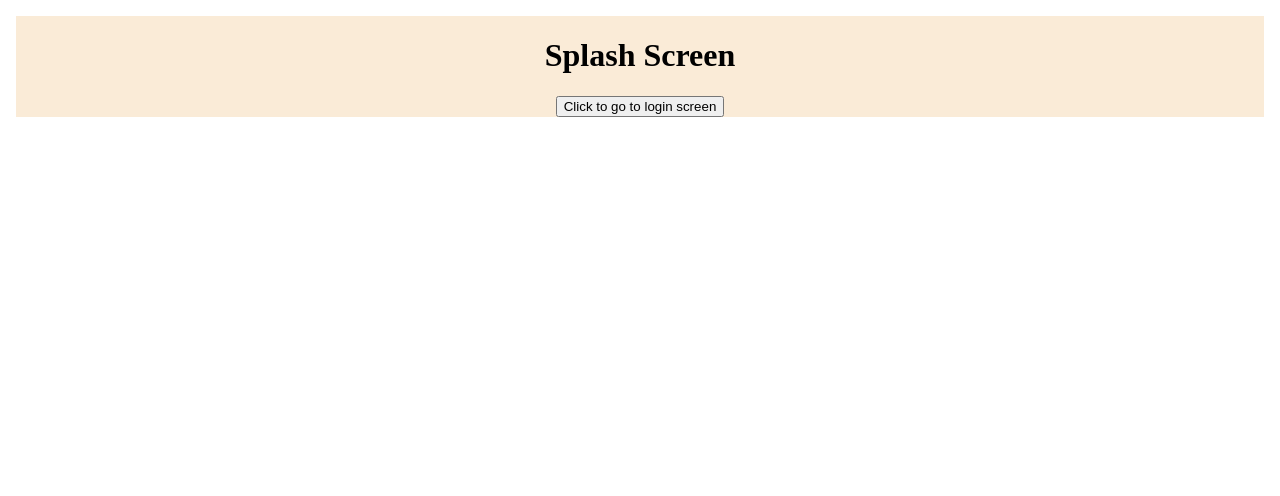
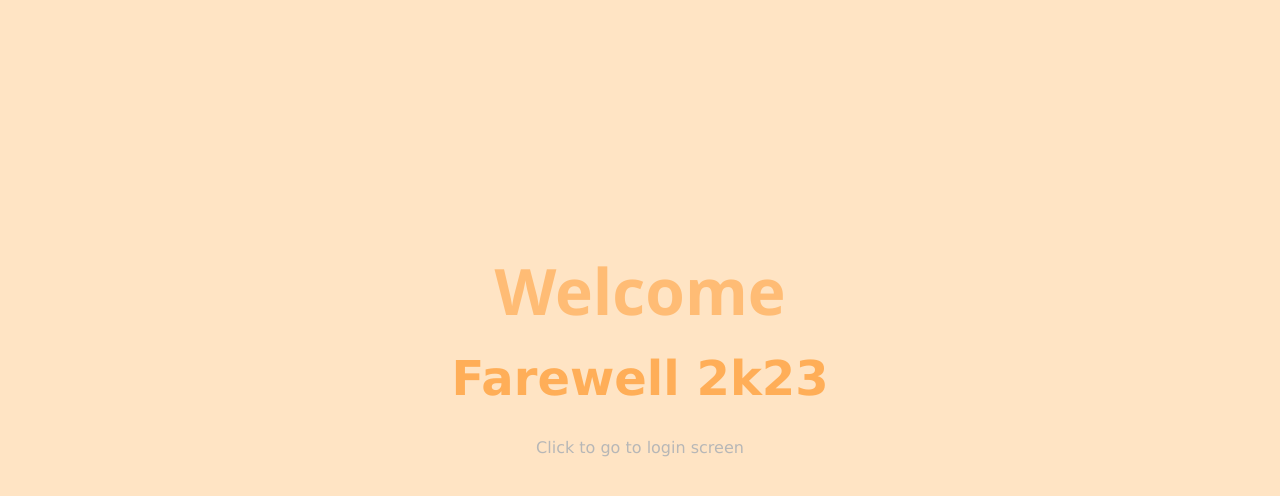
Before and after one commit to rohitPandey469/farewell2k23, a React (Vite) app: page / in a window 1280 px wide. Shown: the top 496 px of the page. Built offline with nearby package versions, Linux system fonts and the light colour scheme; what alertifyjs would draw is missing.

Commit message:
structured ui

```diff
--- a/src/pages/Dashboard.jsx
+++ b/src/pages/Dashboard.jsx
@@ -159,11 +159,11 @@ export default function Dashboard(){
     async function handleMsg1(e){
         e.preventDefault()
         if(userData.guessUser1 === ""){
-            alertify.notify('Choose a User', 'warning', 2, function(){  console.log('dismissed'); });
+            alertify.notify('Choose a User first', 'warning', 2, function(){  console.log('dismissed'); });
             return
         }
         else if(userData.guessMssg1 === ""){
-            alertify.notify('Empty Message', 'warning', 2, function(){  console.log('dismissed'); });
+            alertify.notify('Write a message', 'warning', 2, function(){  console.log('dismissed'); });
             return
         }
 
@@ -209,19 +209,21 @@ export default function Dashboard(){
     async function handleGuess1(e){
         e.preventDefault()
         if(userData.myUser1 === userData.localGuess1){
-            alert("correct guess")
+            alertify.alert('Correct Guess You can view your invitation now');
             try {
                 const userD = doc(db, "userData", userData.id);
                 await updateDoc(userD, {
                   "guessed1" : true
                 });
-                window.location.reload();
+                setUserData(prev => (
+                    {...prev, "guessed1" : true}
+                ))
               } catch (err) {
                 console.log(err);
             }
         }
         else{
-            alert("wrong guess")
+            alertify.notify('Wrong Guess', 'error', 2, function(){  console.log('dismissed'); });
             setUserData(prev => (
                 {...prev, "numGuess1" : prev.numGuess1 - 1}
             ))
@@ -292,8 +294,8 @@ export default function Dashboard(){
     */
     return(
         <div className='dashboardContainer'>
-            <h1 className='dashHeading'>Dashboard</h1>
-            <div className='container'>
+            {/* <h1 className='dashHeading'>Dashboard</h1> */}
+            <div className='container userContainer'>
                 <img
                     src="https://vignette.wikia.nocookie.net/roblox-pet-ranch-simulator/images/a/a9/Coinss.png/revision/latest?cb=20190307131955"
                     alt="champion profile"
@@ -305,17 +307,16 @@ export default function Dashboard(){
                     <button className="logoutButton button" onClick={handleLogout}>logout</button>
                 </div>
                 <form onSubmit={handleMsg1} className='sendMessageContainer'>
-                    {(userData.choose < 1) && <div className='recieverChoiceContainer'>
-                        <label htmlFor="guessUser1">Choose the person to message</label>
+                    {(userData.choose < 1) &&
                     <Select
+                        placeholder="choose"
                         id="guessUser1"
                         value={{label : userData.guessUser1}}
                         onChange={handleChangeSendSelect}
                         name="guessUser1"
                         className='selectReciever'
                         options = {allOptionUsers}
-                        />
-                    </div>}
+                    />}
                     <div>
                         <label htmlFor="guessMssg1">
                             {(userData.choose >= 1) ? `Update Message to ${userData.guessUser1}`:
@@ -330,7 +331,8 @@ export default function Dashboard(){
                             onChange={handleChange}
                             className="textArea"
                             placeholder={`Write a Message to \
-${userData.guessUser1 ? userData.guessUser1 : "unknown"} That helps him Guess your name, make sure not to reveal too much`}
+${userData.guessUser1 ? userData.guessUser1 : "unknown"} That \
+helps him Guess your name and get an Invitation to the farewell, make sure not to reveal too much`}
                         />
                     </div>
                     <button className='button'>Send</button>
@@ -338,18 +340,21 @@ ${userData.guessUser1 ? userData.guessUser1 : "unknown"} That helps him Guess yo
             </div>
             <div className='container'>
                 <h2>Recieved Message</h2>
-                {userData.myMssg1 ? <p>{userData.myMssg1}</p> : <p>No messages recieved yet</p>}
+                {userData.myMssg1 ? <p className='messageText'>{userData.myMssg1}</p> : <p>No messages recieved yet</p>}
                 {(!userData.guessed1 && userData.myMssg1 && userData.numGuess1 != 0)  &&
-                <form onSubmit={handleGuess1}>
-                    <label htmlFor="guessMy1">Guess The sender</label>
+                <form onSubmit={handleGuess1} className='guessForm'>
+                    <div className='guessSelectContainer'>
                         <Select
+                            placeholder="guess"
                             id="localGuess1"
                             Value={userData.localGuess1}
                             onChange={handleChangeRecieveSelect}
                             name="localGuess1"
                             options = {allSelectUsers}
+                            className='selectGuess'
                         />
-                    <p>{userData.numGuess1} tries remaining</p>
+                        <p className='tries'>{userData.numGuess1} tries remaining</p>
+                    </div>
                     <button className='button'>Guess</button>
                 </form>}
             </div>
--- a/src/pages/Splash.jsx
+++ b/src/pages/Splash.jsx
@@ -8,9 +8,10 @@ export default function Splash(){
         navigate("/login");
     }
     return(
-        <div className = "splashContainer">
-            <h1>Splash Screen</h1>
-            <button onClick={handleClick}>Click to go to login screen</button>
+        <div className = "splashContainer" onClick={handleClick}>
+            <h1 className='welcomeText'>Welcome</h1>
+            <h2 className='farewellText'>Farewell 2k23</h2>
+            <p className='clickText'>Click to go to login screen</p>
         </div>
     )
 }
--- a/src/styles/App.css
+++ b/src/styles/App.css
@@ -5,3 +5,9 @@
   display: flex;
   flex-direction: column;
 }
+
+.app{
+  height: 100%;
+  display: flex;
+  flex-direction: column;
+}
--- a/src/styles/dashboard.css
+++ b/src/styles/dashboard.css
@@ -3,6 +3,11 @@
     flex-direction: column;
     align-items: center;
     gap: 2rem;
+    padding: 1rem;
+}
+
+.userContainer{
+    margin-top: 5rem;
 }
 
 .container{
@@ -14,6 +19,8 @@
     gap: 1rem;
     width: 100%;
     max-width: 25rem;
+    border: 0.1px solid orange;
+    border-radius: 0.5rem;
 }
 
 .sendMessageContainer{
@@ -25,7 +32,7 @@
 }
 
 .textArea{
-    max-width: 22rem;
+    max-width: 20rem;
     min-width: 15rem;
     width: 20rem;
     max-height: 10rem;
@@ -38,6 +45,7 @@
 }
 
 .avatar{
+    margin-top: -4rem;
 }
 
 .username{
@@ -46,15 +54,33 @@
     padding: 0rem 1rem;
 }
 
-.button{
-    padding: 0.5rem 1rem;
-    background-color: rgb(255, 243, 162);
-    border: 0.1rem solid rgb(255, 227, 126);
-    border-radius: 0.3rem;
+.messageText{
+    text-align: center;
 }
 
-.button:hover{
-    background-color: rgb(255, 238, 128);
+.guessForm{
+    width: 100%;
+    display: flex;
+    flex-direction: column;
+    align-items: center;
+    gap: 1rem;
+}
+
+.selectReciever{
+    min-width: 50%;
+    max-width: 90%;
+}
+
+.guessSelectContainer{
+    width: 100%;
+    display: flex;
+    align-items: center;
+    justify-content: center;
+    gap: 1rem;
+}
+
+.selectGuess{
+    width: 50%;
 }
 
 .inviteButton{
--- a/src/styles/index.css
+++ b/src/styles/index.css
@@ -1,5 +1,4 @@
 body {
-  margin: 1rem;
   display: flex;
   flex-direction: column;
   align-items: center;
@@ -12,6 +11,22 @@ label{
   color: black;
 }
 
+h1, h2{
+  margin: 0;
+  padding: 0;
+}
+
+button{
+  padding: 0.5rem 1rem;
+  background-color: rgb(255, 194, 161);
+  border: 0.1rem solid rgb(255, 144, 88);
+  border-radius: 0.3rem;
+}
+
+button:hover{
+  background-color: rgb(255, 142, 101);
+}
+
 *, *:before, *:after {
   box-sizing: border-box;
 }
--- a/src/styles/login.css
+++ b/src/styles/login.css
@@ -1,3 +1,7 @@
+.formContainer{
+    width: 100%;
+    padding: 1rem;
+}
 .loginForm{
     margin: 20vh auto;
     display: flex;
@@ -32,12 +36,4 @@
 .loginButton{
     margin: 0 auto;
     width: 100%;
-    padding: 0.5rem 1rem;
-    background-color: rgb(255, 243, 162);
-    border: 0px;
-    border-radius: 0.3rem;
 }
-
-.loginButton:hover{
-    background-color: rgb(255, 238, 128);
-}
--- a/src/styles/splash.css
+++ b/src/styles/splash.css
@@ -1,6 +1,35 @@
+body, #root, .app{
+    margin: 0;
+    padding: 0;
+    background-color: bisque;
+}
 .splashContainer{
+    height: 100%;
+    width: 100%;
     display: flex;
     flex-direction: column;
     align-items: center;
-    background-color: antiquewhite;
+    justify-content: center;
+    align-self: center;
+    gap: 1rem;
+    padding: 1rem;
 }
+
+.welcomeText{
+    font-family:'Segoe UI', Tahoma, Geneva, Verdana, sans-serif;
+    font-size: 4rem;
+    color: rgb(255, 188, 117);
+}
+
+.farewellText{
+    font-family: Verdana, Geneva, Tahoma, sans-serif;
+    font-size: 3rem;
+    color: rgb(255, 174, 88);
+    text-align: center;
+}
+
+.clickText{
+    font-family: Verdana, Geneva, Tahoma, sans-serif;
+    font-size: 1rem;
+    color: rgb(183, 183, 183);
+}
```
Lines whose indentation alone changed are shown as unchanged.
